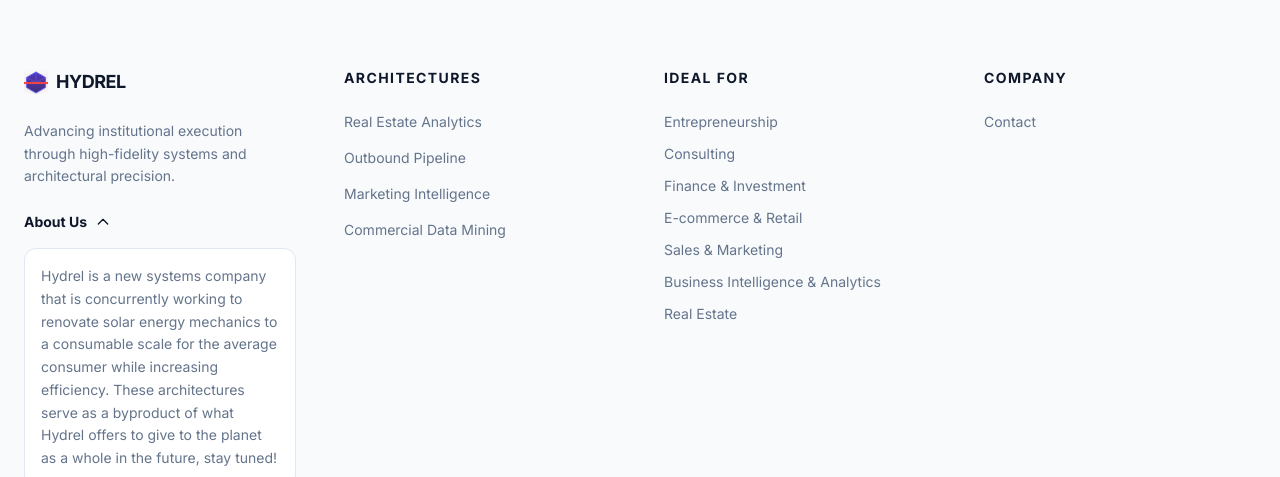
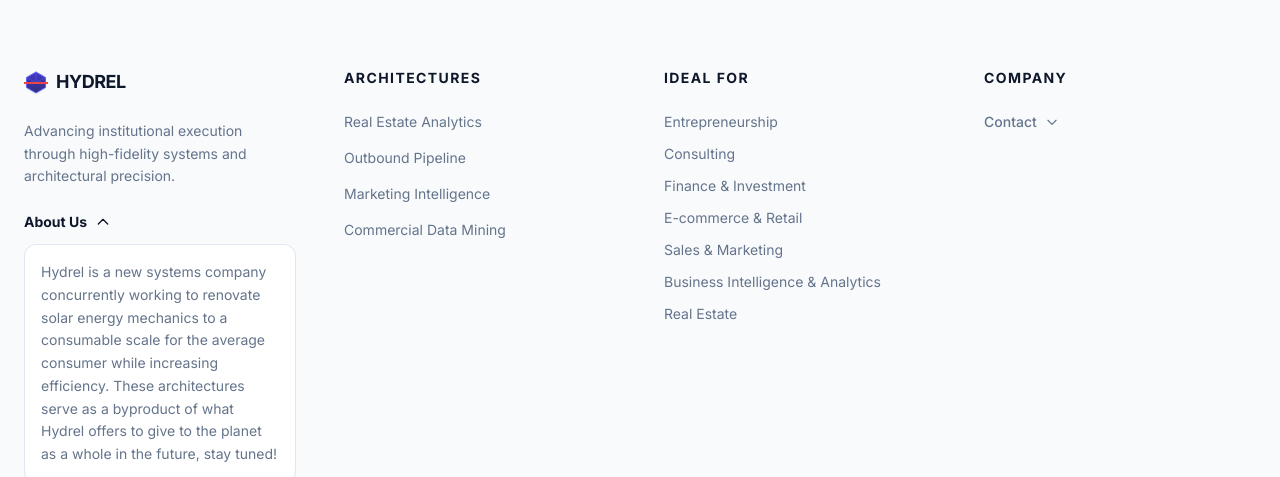
Before and after one commit to Hydrel-Tech/Hydrel, a React (Vite) app in the folder hydrel og 2/: page /market-alpha in a window 1280 px wide. Both pictures are taken after a click on the button "About Us". Shown: the part 2720-3197 px from the top of the page. Built offline with nearby package versions, Linux system fonts and the light colour scheme; no server answers.

Commit message:
Refactor Footer component with new contact functionality

```diff
--- a/hydrel og 2/components/Footer.tsx
+++ b/hydrel og 2/components/Footer.tsx
@@ -1,9 +1,15 @@
-
 import React, { useState } from 'react';
 import { Link } from 'react-router-dom';
 
 export const Footer: React.FC = () => {
-  const [showAbout, setShowAbout] = useState(false);
+  const [showAbout,   setShowAbout]   = useState(false);
+  const [showContact, setShowContact] = useState(false);
+
+  const scrollToContact = () => {
+    const el = document.getElementById('contact');
+    if (el) el.scrollIntoView({ behavior: 'smooth' });
+    setShowContact(false);
+  };
 
   return (
     <footer className="bg-slate-50 dark:bg-slate-900 pt-20 pb-10 border-t border-slate-200 dark:border-slate-800 transition-colors duration-300">
@@ -23,37 +29,30 @@ export const Footer: React.FC = () => {
                   </defs>
                   <path d="M12 2L2.5 7.5V17.5L12 23L21.5 17.5V7.5L12 2Z" fill="url(#cubeGradientFooter)" stroke="#6366f1" strokeWidth="1" strokeLinejoin="round"/>
                   <path d="M12 2V12.5M21.5 7.5L12 12.5M2.5 7.5L12 12.5" stroke="#6366f1" strokeWidth="0.5" strokeLinecap="round" strokeLinejoin="round"/>
-                  <line x1="-1" y1="13" x2="25" y2="13" stroke="#ef4444" strokeWidth="2" strokeLinecap="round" className="drop-shadow-[0_0_6px_rgba(239,68,68,0.9)]" />
+                  <line x1="-1" y1="13" x2="25" y2="13" stroke="#ef4444" strokeWidth="2" strokeLinecap="round" />
                 </svg>
               </div>
-              <span className="text-lg font-bold tracking-tight text-slate-900 dark:text-white transition-colors duration-300">
-                HYDREL
-              </span>
+              <span className="text-lg font-bold tracking-tight text-slate-900 dark:text-white transition-colors duration-300">HYDREL</span>
             </div>
+
             <p className="text-slate-500 dark:text-slate-400 text-sm max-w-xs leading-relaxed mb-6 transition-colors duration-300">
               Advancing institutional execution through high-fidelity systems and architectural precision.
             </p>
 
             {/* About Us Dropdown */}
-            <div>
+            <div className="mb-4">
               <button
                 onClick={() => setShowAbout(!showAbout)}
                 className="flex items-center gap-2 text-sm font-bold text-slate-900 dark:text-white hover:text-indigo-600 dark:hover:text-indigo-400 transition-colors focus:outline-none"
               >
                 About Us
-                <svg
-                  className={`w-4 h-4 transition-transform duration-200 ${showAbout ? 'rotate-180' : ''}`}
-                  fill="none"
-                  stroke="currentColor"
-                  viewBox="0 0 24 24"
-                >
+                <svg className={`w-4 h-4 transition-transform duration-200 ${showAbout ? 'rotate-180' : ''}`} fill="none" stroke="currentColor" viewBox="0 0 24 24">
                   <path strokeLinecap="round" strokeLinejoin="round" strokeWidth={2} d="M19 9l-7 7-7-7" />
                 </svg>
               </button>
-
-              <div className={`mt-4 text-sm text-slate-500 dark:text-slate-400 leading-relaxed overflow-hidden transition-all duration-300 ${showAbout ? 'max-h-96 opacity-100' : 'max-h-0 opacity-0'}`}>
+              <div className={`mt-3 text-sm text-slate-500 dark:text-slate-400 leading-relaxed overflow-hidden transition-all duration-300 ${showAbout ? 'max-h-96 opacity-100' : 'max-h-0 opacity-0'}`}>
                 <p className="p-4 bg-white dark:bg-slate-800 border border-slate-200 dark:border-slate-700 rounded-xl shadow-sm transition-colors duration-300">
-                  Hydrel is a new systems company that is concurrently working to renovate solar energy mechanics to a consumable scale for the average consumer while increasing efficiency. These architectures serve as a byproduct of what Hydrel offers to give to the planet as a whole in the future, stay tuned!
+                  Hydrel is a new systems company concurrently working to renovate solar energy mechanics to a consumable scale for the average consumer while increasing efficiency. These architectures serve as a byproduct of what Hydrel offers to give to the planet as a whole in the future, stay tuned!
                 </p>
               </div>
             </div>
@@ -76,10 +75,10 @@ export const Footer: React.FC = () => {
             <ul className="space-y-3 text-sm text-slate-500 dark:text-slate-400">
               <li>Entrepreneurship</li>
               <li>Consulting</li>
-                <li>Finance & Investment</li>
-                <li>E-commerce & Retail</li>
-                <li>Sales & Marketing</li>
-                <li>Business Intelligence & Analytics</li>
+              <li>Finance &amp; Investment</li>
+              <li>E-commerce &amp; Retail</li>
+              <li>Sales &amp; Marketing</li>
+              <li>Business Intelligence &amp; Analytics</li>
               <li>Real Estate</li>
             </ul>
           </div>
@@ -88,18 +87,76 @@ export const Footer: React.FC = () => {
           <div>
             <h5 className="font-bold text-slate-900 dark:text-white text-sm mb-6 uppercase tracking-widest transition-colors duration-300">Company</h5>
             <ul className="space-y-4 text-sm text-slate-500 dark:text-slate-400">
-              <li><Link to="/#contact" className="hover:text-indigo-600 dark:hover:text-indigo-400 transition-colors">Contact</Link></li>
+
+              {/* Contact — expandable dropdown */}
+              <li>
+                <button
+                  onClick={() => setShowContact(!showContact)}
+                  className="flex items-center gap-2 font-medium text-slate-500 dark:text-slate-400 hover:text-indigo-600 dark:hover:text-indigo-400 transition-colors focus:outline-none w-full text-left"
+                >
+                  Contact
+                  <svg className={`w-3.5 h-3.5 transition-transform duration-200 ${showContact ? 'rotate-180' : ''}`} fill="none" stroke="currentColor" viewBox="0 0 24 24">
+                    <path strokeLinecap="round" strokeLinejoin="round" strokeWidth={2} d="M19 9l-7 7-7-7" />
+                  </svg>
+                </button>
+
+                <div className={`overflow-hidden transition-all duration-300 ${showContact ? 'max-h-64 opacity-100 mt-3' : 'max-h-0 opacity-0'}`}>
+                  <div className="p-4 bg-white dark:bg-slate-800 border border-slate-200 dark:border-slate-700 rounded-xl shadow-sm space-y-3 transition-colors duration-300">
+
+                    {/* Email */}
+                    <a
+                      href="mailto:mcegad2020@gmail.com"
+                      className="flex items-center gap-2.5 text-xs text-slate-600 dark:text-slate-300 hover:text-indigo-600 dark:hover:text-indigo-400 transition-colors group"
+                    >
+                      <span className="w-7 h-7 rounded-lg bg-indigo-50 dark:bg-indigo-900/30 flex items-center justify-center text-indigo-500 group-hover:bg-indigo-100 transition-colors shrink-0">
+                        <svg className="w-3.5 h-3.5" fill="none" stroke="currentColor" viewBox="0 0 24 24">
+                          <path strokeLinecap="round" strokeLinejoin="round" strokeWidth={2} d="M3 8l7.89 5.26a2 2 0 002.22 0L21 8M5 19h14a2 2 0 002-2V7a2 2 0 00-2-2H5a2 2 0 00-2 2v10a2 2 0 002 2z" />
+                        </svg>
+                      </span>
+                      <span className="break-all">mcegad2020@gmail.com</span>
+                    </a>
+
+                    {/* Phone */}
+                    <a
+                      href="tel:+254794986621"
+                      className="flex items-center gap-2.5 text-xs text-slate-600 dark:text-slate-300 hover:text-indigo-600 dark:hover:text-indigo-400 transition-colors group"
+                    >
+                      <span className="w-7 h-7 rounded-lg bg-indigo-50 dark:bg-indigo-900/30 flex items-center justify-center text-indigo-500 group-hover:bg-indigo-100 transition-colors shrink-0">
+                        <svg className="w-3.5 h-3.5" fill="none" stroke="currentColor" viewBox="0 0 24 24">
+                          <path strokeLinecap="round" strokeLinejoin="round" strokeWidth={2} d="M3 5a2 2 0 012-2h3.28a1 1 0 01.948.684l1.498 4.493a1 1 0 01-.502 1.21l-2.257 1.13a11.042 11.042 0 005.516 5.516l1.13-2.257a1 1 0 011.21-.502l4.493 1.498a1 1 0 01.684.949V19a2 2 0 01-2 2h-1C9.716 21 3 14.284 3 6V5z" />
+                        </svg>
+                      </span>
+                      +254 794 986 621
+                    </a>
+
+                    {/* Divider */}
+                    <div className="border-t border-slate-100 dark:border-slate-700" />
+
+                    {/* Send a message → scroll to contact form */}
+                    <button
+                      onClick={scrollToContact}
+                      className="w-full flex items-center justify-center gap-2 py-2 px-3 bg-indigo-600 hover:bg-indigo-700 text-white text-xs font-bold rounded-lg transition-colors"
+                    >
+                      <svg className="w-3.5 h-3.5" fill="none" stroke="currentColor" viewBox="0 0 24 24">
+                        <path strokeLinecap="round" strokeLinejoin="round" strokeWidth={2} d="M12 19l9 2-9-18-9 18 9-2zm0 0v-8" />
+                      </svg>
+                      Send a Message
+                    </button>
+                  </div>
+                </div>
+              </li>
             </ul>
           </div>
         </div>
 
+        {/* Bottom bar */}
         <div className="pt-8 border-t border-slate-200 dark:border-slate-800 flex flex-col md:flex-row justify-between items-center gap-6 transition-colors duration-300">
           <p className="text-slate-400 dark:text-slate-500 text-xs transition-colors duration-300">
             © {new Date().getFullYear()} Hydrel Systems Architecture. All systems operational.
           </p>
           <div className="flex gap-8">
-            <span className="text-slate-400 dark:text-slate-500 hover:text-slate-600 dark:hover:text-slate-300 text-xs transition-colors cursor-pointer">Privacy Protocol</span>
-            <span className="text-slate-400 dark:text-slate-500 hover:text-slate-600 dark:hover:text-slate-300 text-xs transition-colors cursor-pointer">Service Standards</span>
+            <span className="text-slate-400 dark:text-slate-500 hover:text-slate-600 dark:hover:text-slate-300 text-xs transition-colors cursor-default">Privacy Protocol</span>
+            <span className="text-slate-400 dark:text-slate-500 hover:text-slate-600 dark:hover:text-slate-300 text-xs transition-colors cursor-default">Service Standards</span>
           </div>
         </div>
       </div>
```
Lines whose indentation alone changed are shown as unchanged.
